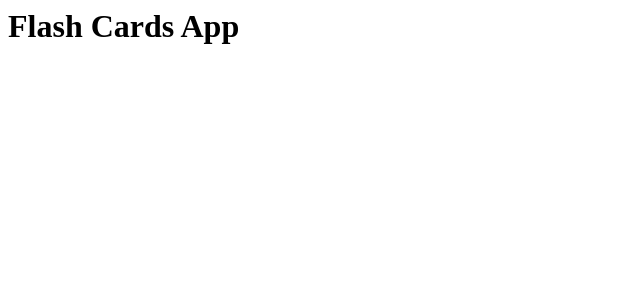
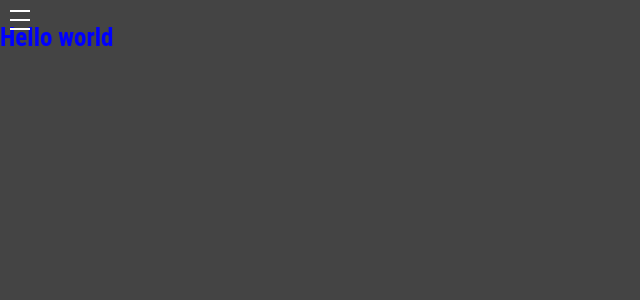
Before and after one commit to toelapiut/scram, a Django app: page / in a window 1280 px wide. Shown: the top 300 px of the page, without its empty margins (0-640 px from the left). Run offline with Django 3.2, Linux system fonts and the light colour scheme; some libraries are stand-ins or nearby versions.

Commit message:
added template and fixed bugs

```diff
--- a/flash_card/scram/templates/index.html
+++ b/flash_card/scram/templates/index.html
@@ -1 +1,8 @@
-<h1>Flash Cards App</h1>
+{%extends 'inherite-temp/base.html'%}{%load bootstrap3%} {% load staticfiles %} {%block content%}
+
+<h1>Hello world</h1>
+{% block scripts %}
+<script src="https://ajax.googleapis.com/ajax/libs/jquery/3.2.1/jquery.min.js"></script>
+<script src="https://maxcdn.bootstrapcdn.com/bootstrap/3.3.7/js/bootstrap.min.js"></script>
+<script src="https://ajax.googleapis.com/ajax/libs/jquery/3.2.1/jquery.min.js"></script>
+{% bootstrap_javascript %} {% endblock%} {%endblock%}
--- /dev/null
+++ b/flash_card/scram/templates/inherite-temp/base.html
@@ -0,0 +1,25 @@
+{% load bootstrap3 %} {% load staticfiles %}
+<!DOCTYPE html>
+<html>
+
+<head>
+  <meta charset="utf-8">
+  <meta name="viewport" content="width=device-width, initial-scale=1"> {%if title%}
+
+  <title>{{title}}</title>
+  {%else%}
+  <title>Scram</title>
+
+  {%endif%} {% block styles %} {% bootstrap_css %}
+  <link rel="stylesheet" href="{% static 'css/index.css' %}"> {%endblock%}
+</head>
+
+<body>
+  {% include "inherite-temp/navbar.html" %} {% block content %} {% block scripts %}
+  <script src='https://cdnjs.cloudflare.com/ajax/libs/jquery/3.1.1/jquery.min.js'></script>
+  <script src="https://ajax.googleapis.com/ajax/libs/jquery/3.2.1/jquery.min.js"></script>
+  {% bootstrap_javascript %} {% endblock %} {%endblock%}
+
+</body>
+
+</html>
--- /dev/null
+++ b/flash_card/scram/templates/inherite-temp/navbar.html
@@ -0,0 +1,18 @@
+ {% load bootstrap3 %} {%load staticfiles%} {% block styles %} {% bootstrap_css %}
+<link rel="stylesheet" href="{% static 'css/index.css' %}"> {%endblock%}
+<input type="checkbox" id="navcheck" role="button" title="menu">
+<label for="navcheck" aria-hidden="true" title="menu">
+	<span class="burger">
+		<span class="bar">
+			<span class="visuallyhidden">Menu</span>
+		</span>
+	</span>
+</label>
+<nav id="menu">
+	<a href="#">Lorem.</a>
+	<a href="#">Nesciunt!</a>
+	<a href="#">Magnam.</a>
+	<a href="#">Ipsum.</a>
+	<a href="#">Voluptatem.</a>
+	<a href="#">Quibusdam.</a>
+</nav>
```
